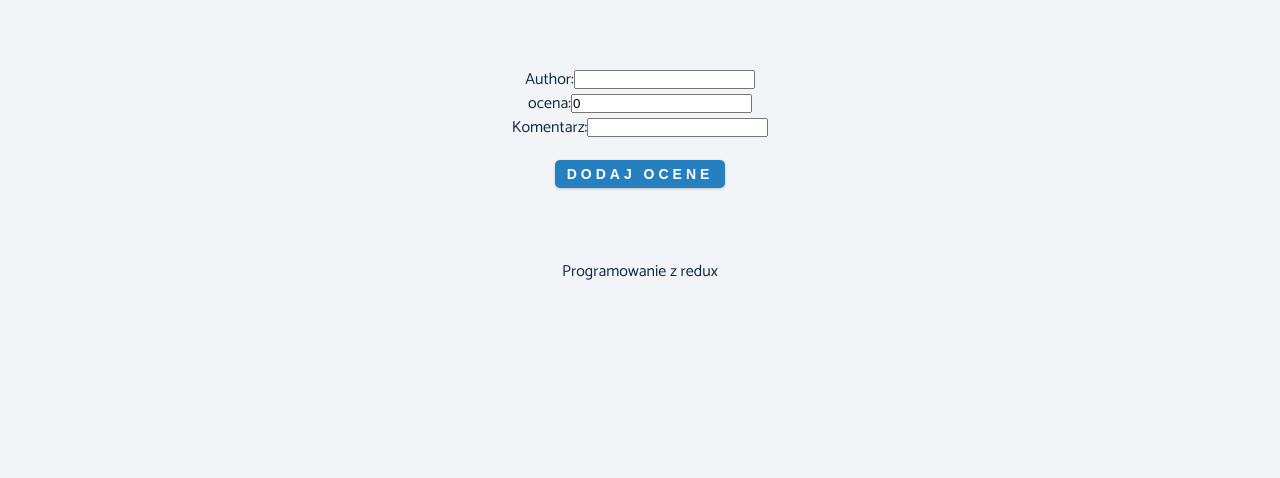
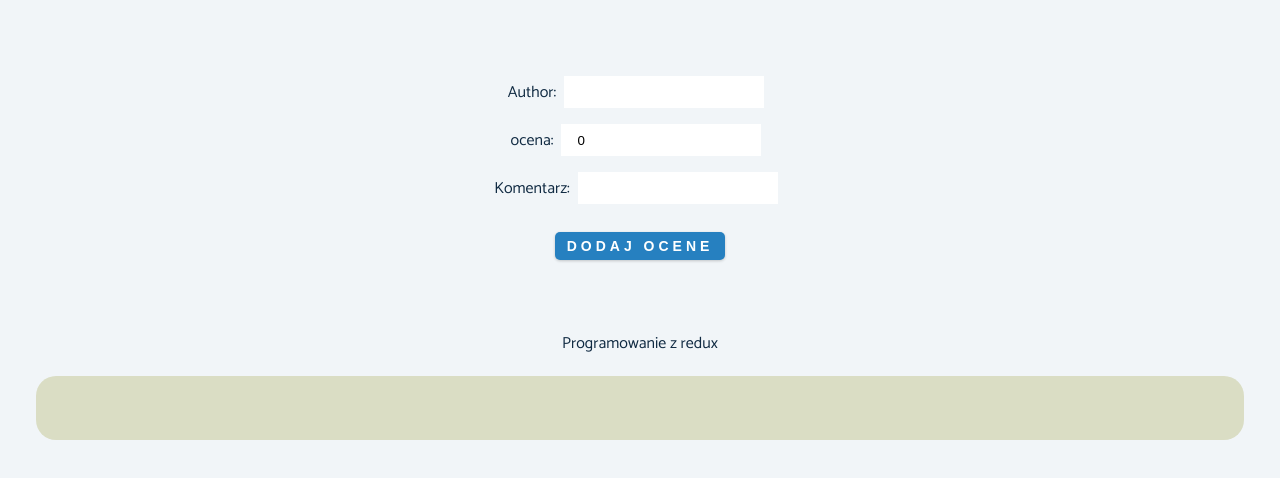
Before and after one commit to xxxmarxxx/first-react, a React (Create React App) app: page / in a window 1280 px wide. Shown: the top 478 px of the page. Built offline with nearby package versions, Linux system fonts and the light colour scheme.

Commit message:
change ul, add class input

```diff
--- a/src/index.css
+++ b/src/index.css
@@ -124,17 +124,40 @@ a:hover {
 }
 
 ul {
+  display: flex;
+  margin: 1rem ;
+  padding: 2rem;
   list-style-type: none;
   text-decoration: none;
-  background-color: rgb(196, 196, 221);
+  background-color: rgb(218, 221, 196);
+  border-radius: 20px;
 
+}
+input{
+  display: inline-block;
+  justify-content: flex-end;
+  align-content: flex-end;
+  width: 200px;
+  height: 30px;
+  margin: 0.5rem;
+  padding: 1rem;
+  border: none;
+}
+.box{
+  display: flex;
+  margin: 0  auto;
 }
 
 li {
+  margin: auto;
+  text-align: center;
   text-decoration: none;
+  background-color: #a5bacd;
+  border-radius: 1rem;
 }
 
 form{
+
   margin: 1rem;
   padding: 2rem;
 }
```
